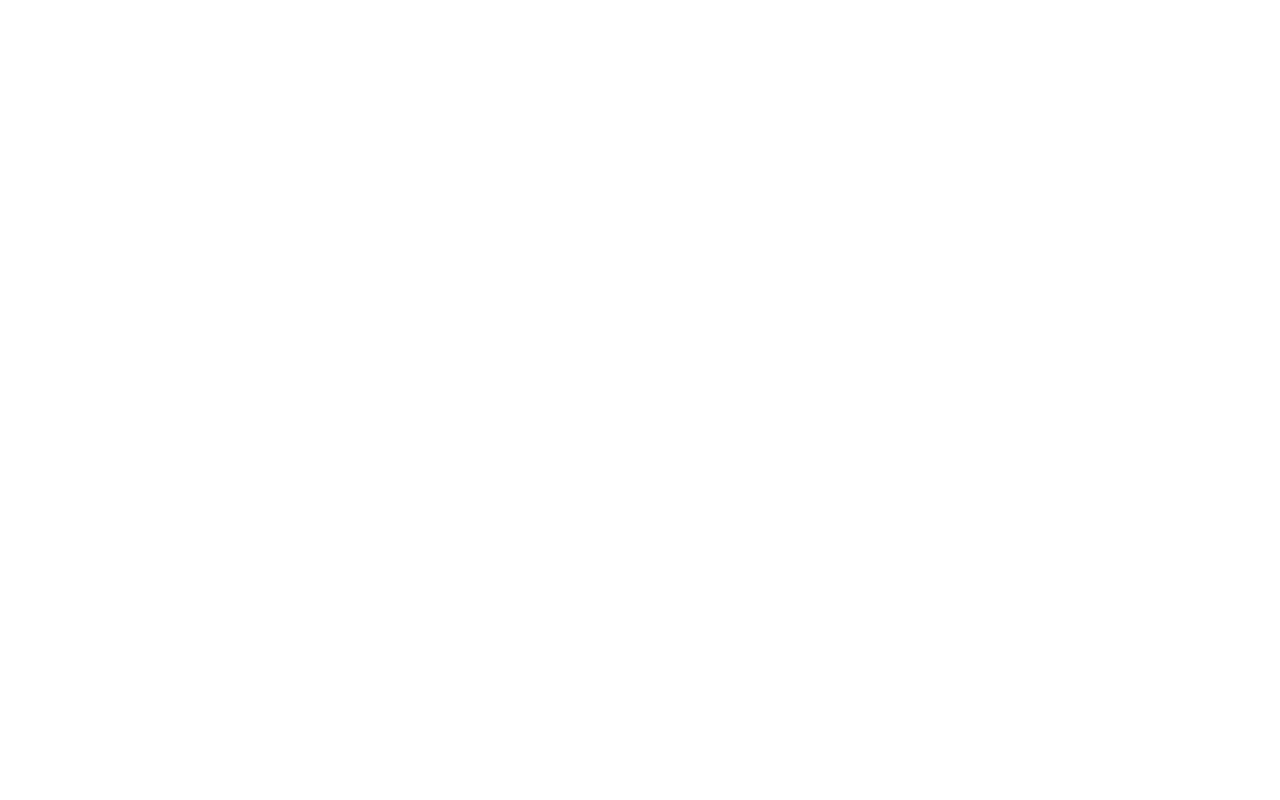
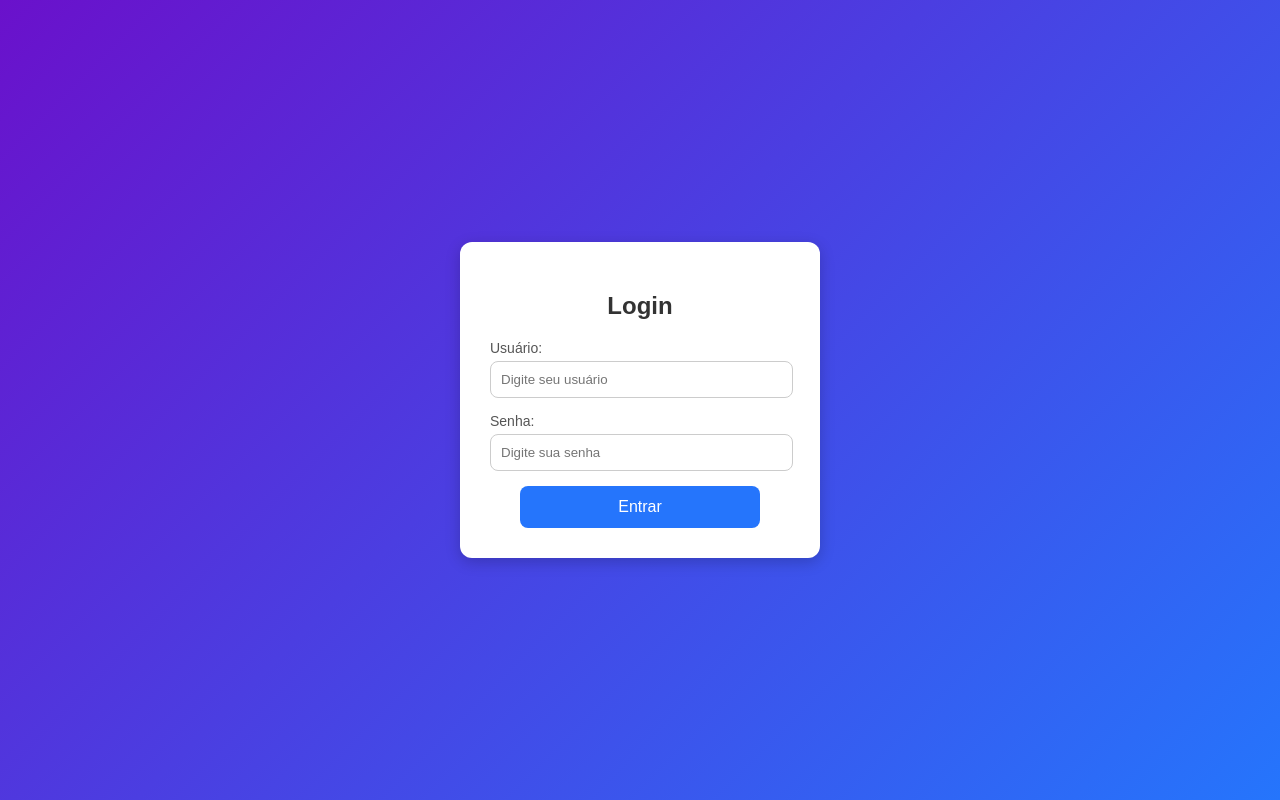
Before and after one commit to tomattyy/tela-login, a plain HTML site: page index.html in a window 1280 px wide. Drawn offline with Linux system fonts and the light colour scheme.

Commit message:
Alteração nos arquivos HTML e CSS :fire:

```diff
--- a/css/estilos.css
+++ b/css/estilos.css
@@ -0,0 +1,82 @@
+/* Estilo geral*/
+body {
+    margin: 0;
+    padding: 0;
+    font-family: Arial, Helvetica, sans-serif;
+    background: linear-gradient(135deg, #6a11cb, #2575fc);
+    height: 100vh;
+    display: flex;
+    justify-content: center;
+    align-items: center;
+}
+
+/* Container central*/
+.container{
+    display: flex;
+    justify-content: center;
+    align-items: center;
+    width: 100%;
+}
+
+/* Caixa de Login */
+.login-box{
+    background-color: #fff;
+    padding: 30px;
+    border-radius: 12px;
+    box-shadow: 0px 4px 15px rgba(0, 0, 0, 0.2);
+    width: 300px;
+    text-align: center;
+}
+
+/* Titulo */
+.login-box h2 {
+    margin-bottom: 20px;
+    color: #333;
+}
+
+/* Grupo de input */
+.input-group {
+    text-align: left;
+    margin-bottom: 15px;
+}
+
+.input-group label {
+    font-size: 14px;
+    color: #555;
+    display: block;
+    margin-bottom: 5px;
+}
+
+.input-group input{
+    width: 93.8%;
+    padding: 10px;
+    border: 1px solid #ccc;
+    border-radius: 8px;
+    outline: none;
+    transition: 0.3s;
+}
+
+/* Efeito no input */
+
+.input-group input:focus{
+    border-color: #2575fc;
+    box-shadow: 0px 0px 5px rgba(37,117,252,0.5);
+}
+
+/* Botão */
+
+button {
+    width: 80%;
+    padding: 12px;
+    background-color: #2575fc;
+    color: #fff;
+    border: none;
+    border-radius: 8px;
+    font-size: 16px;
+    cursor: pointer;
+    transition: 0.3s;
+}
+
+button:hover{
+    background-color: #6a11cb;
+}
--- a/index.html
+++ b/index.html
@@ -4,8 +4,27 @@
     <meta charset="UTF-8">
     <meta name="viewport" content="width=device-width, initial-scale=1.0">
     <title>Tela Login</title>
+    <link rel="stylesheet" href="css/estilos.css">
 </head>
 <body>
 
+    <div class="container">
+        <form class="login-box">
+            <h2>Login</h2>
+
+            <div class="input-group">
+                <label for="usuario">Usuário:</label>
+                <input type="text" id="usuario" placeholder="Digite seu usuário" required>
+            </div>
+
+            <div class="input-group">
+                <label for="senha">Senha:</label>
+                <input type="text" id="senha" placeholder="Digite sua senha" required>
+            </div>
+
+            <button type="submit">Entrar</button>
+        </form>
+    </div>
+
 </body>
 </html>
```
